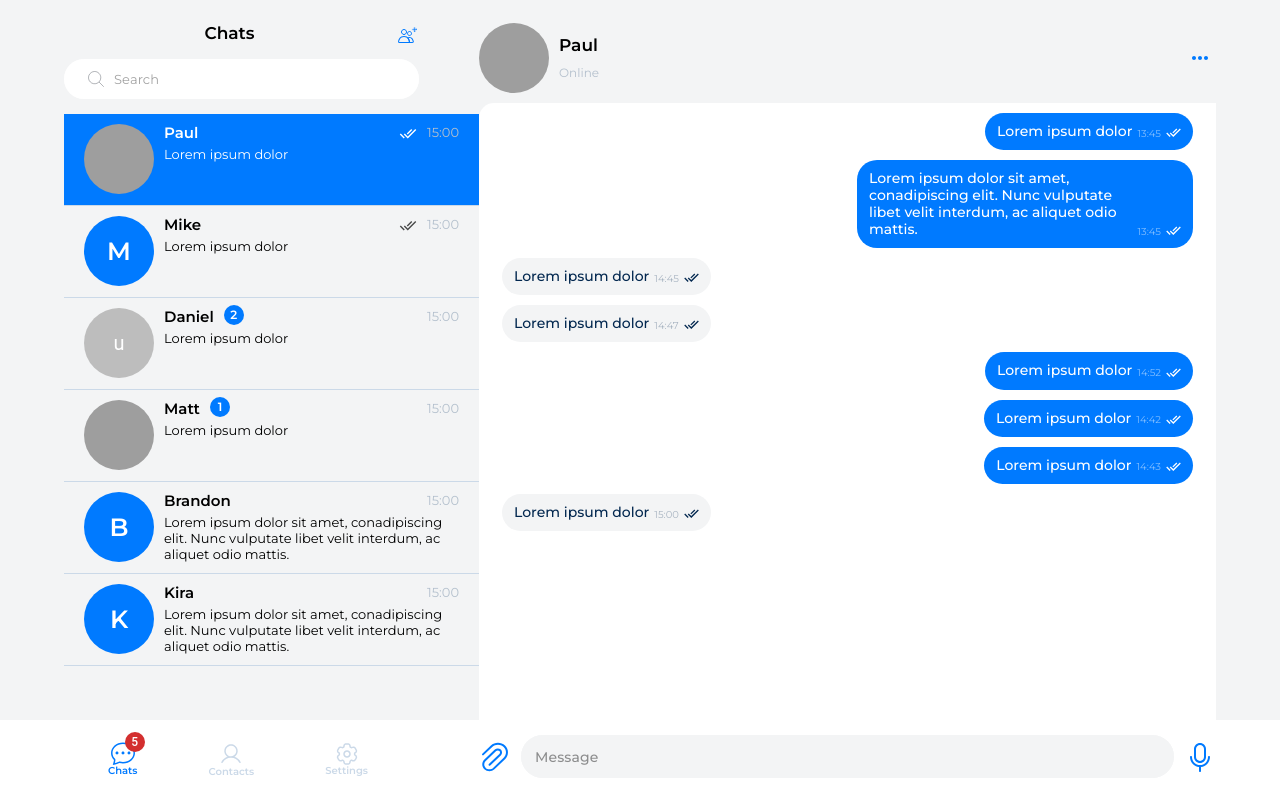
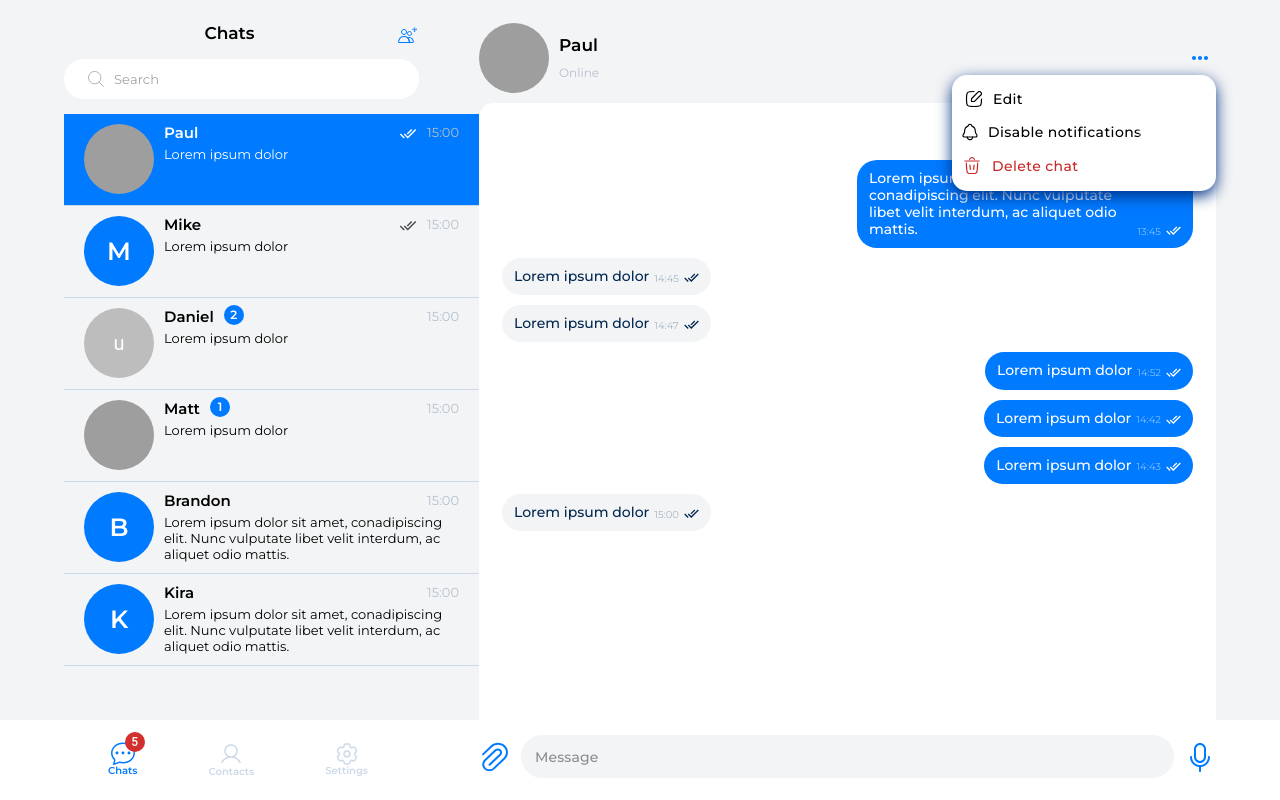
Before and after one commit to XSpiritBalanceX/Web-Chat, a React (Create React App) app: page /chats/1 in a window 1280 px wide. Both pictures are taken after a click on the button 1200 px from the left and 58 px from the top of the page. Built offline with nearby package versions, Linux system fonts and the light colour scheme; grey boxes are pictures that could not be loaded.

Commit message:
added modal  in header of conversation

```diff
--- /dev/null
+++ b/src/components/buttons/FirstPartConversationButtons.tsx
@@ -0,0 +1,53 @@
+import { Button } from "@mui/material";
+import { translate } from "@i18n";
+import EditIcon from "@components/icons/EditIcon";
+import BellIcon from "@components/icons/BellIcon";
+import BucketIcon from "@components/icons/BucketIcon";
+
+interface IFirstPartConversationButtonsProps {
+  user_id: number;
+  cbHandleNavigationInModal: (name: string) => void;
+}
+
+const FirstPartConversationButtons = ({
+  user_id,
+  cbHandleNavigationInModal,
+}: IFirstPartConversationButtonsProps) => {
+  const { t } = translate("translate", { keyPrefix: "chatPage" });
+
+  const handleEditConversation = () => {
+    console.log("edit conversation", user_id);
+  };
+
+  const handleNavigationInModal = (e: React.MouseEvent<HTMLButtonElement>) => {
+    const { name } = e.currentTarget;
+    cbHandleNavigationInModal(name);
+  };
+
+  const handleDeleteConversation = () => {
+    console.log("delete conversation", user_id);
+  };
+
+  return (
+    <>
+      <Button type="button" onClick={handleEditConversation}>
+        <EditIcon fill="#000000" />
+        {t("edit")}
+      </Button>
+      <Button type="button" name="button_1" onClick={handleNavigationInModal}>
+        <BellIcon fill="#000000" />
+        {t("turnOffNotif")}
+      </Button>
+      <Button
+        type="button"
+        className="redConversationButton"
+        onClick={handleDeleteConversation}
+      >
+        <BucketIcon fill="#C92727" />
+        {t("deleteChat")}
+      </Button>
+    </>
+  );
+};
+
+export default FirstPartConversationButtons;
--- /dev/null
+++ b/src/components/buttons/SecondPartConversationButtons.tsx
@@ -0,0 +1,75 @@
+import { Button } from "@mui/material";
+import { translate } from "@i18n";
+import ArrowBackIosNewIcon from "@mui/icons-material/ArrowBackIosNew";
+import BellSleepyIcon from "@components/icons/BellSleepyIcon";
+import SoundOffIcon from "@components/icons/SoundOffIcon";
+import BanICon from "@components/icons/BanICon";
+import BellDisabledIcon from "@components/icons/BellDisabledIcon";
+
+interface ISecondPartConversationButtonsProps {
+  user_id: number;
+  cbHandleNavigationInModal: (name: string) => void;
+}
+
+const SecondPartConversationButtons = ({
+  user_id,
+  cbHandleNavigationInModal,
+}: ISecondPartConversationButtonsProps) => {
+  const { t } = translate("translate", { keyPrefix: "chatPage" });
+  const handleNavigationInModal = (e: React.MouseEvent<HTMLButtonElement>) => {
+    const { name } = e.currentTarget;
+    cbHandleNavigationInModal(name);
+  };
+
+  const handleTurnOffSound = () => {
+    console.log("turn off sound", user_id);
+  };
+
+  const handleDisableNotification = () => {
+    console.log("turn off notification", user_id);
+  };
+
+  const handleBlockUser = () => {
+    console.log("block user", user_id);
+  };
+
+  return (
+    <>
+      <Button
+        type="button"
+        name="button_back_1"
+        onClick={handleNavigationInModal}
+        className="backButton"
+      >
+        <ArrowBackIosNewIcon fill="#000000" />
+        {t("back")}
+      </Button>
+      <Button type="button" name="button_2" onClick={handleNavigationInModal}>
+        <BellSleepyIcon fill="#000000" />
+        {t("disabledTemp")}
+      </Button>
+      <Button type="button" onClick={handleTurnOffSound}>
+        <SoundOffIcon fill="#000000" />
+        {t("turnOffSound")}
+      </Button>
+      <Button
+        type="button"
+        className="redConversationButton"
+        onClick={handleDisableNotification}
+      >
+        <BellDisabledIcon fill="#C92727" />
+        {t("offNotifications")}
+      </Button>
+      <Button
+        type="button"
+        className="redConversationButton"
+        onClick={handleBlockUser}
+      >
+        <BanICon fill="#C92727" />
+        {t("block")}
+      </Button>
+    </>
+  );
+};
+
+export default SecondPartConversationButtons;
--- /dev/null
+++ b/src/components/buttons/ThirdPartConversationButtons.tsx
@@ -0,0 +1,58 @@
+import { Button } from "@mui/material";
+import { translate } from "@i18n";
+import ArrowBackIosNewIcon from "@mui/icons-material/ArrowBackIosNew";
+
+interface IThirdPartConversationButtonsProps {
+  user_id: number;
+  cbHandleNavigationInModal: (name: string) => void;
+}
+
+const ThirdPartConversationButtons = ({
+  user_id,
+  cbHandleNavigationInModal,
+}: IThirdPartConversationButtonsProps) => {
+  const { t } = translate("translate", { keyPrefix: "chatPage" });
+
+  const handleNavigationInModal = (e: React.MouseEvent<HTMLButtonElement>) => {
+    const { name } = e.currentTarget;
+    cbHandleNavigationInModal(name);
+  };
+
+  const handleOffNotification = (e: React.MouseEvent<HTMLButtonElement>) => {
+    const { name } = e.currentTarget;
+    console.log("off notifications: ", name);
+  };
+
+  const buttonsNames = [
+    { label: "dontDist1Hour", name: "1_hour" },
+    { label: "dontDist24Hours", name: "24_hours" },
+    { label: "dontDist7Days", name: "7_days" },
+    { label: "dontDist1Month", name: "1_month" },
+  ];
+
+  return (
+    <>
+      <Button
+        type="button"
+        name="button_back_2"
+        onClick={handleNavigationInModal}
+        className="backButton"
+      >
+        <ArrowBackIosNewIcon fill="#000000" />
+        {t("back")}
+      </Button>
+      {buttonsNames.map((el, ind) => (
+        <Button
+          key={ind}
+          type="button"
+          name={el.name}
+          onClick={handleOffNotification}
+        >
+          {t(el.label)}
+        </Button>
+      ))}
+    </>
+  );
+};
+
+export default ThirdPartConversationButtons;
--- a/src/components/itemInChat/ConversationItem.tsx
+++ b/src/components/itemInChat/ConversationItem.tsx
@@ -6,6 +6,7 @@
 import UsersChat from "./UsersChat";
 import moment from "moment";
 import ControlsChat from "./ControlsChat";
+import ConversationModal from "@components/modals/ConversationModal";
 import "./ItemChat.scss";
 
 const ConversationItem = ({
@@ -21,6 +22,7 @@
   const [currentMessages, setCurrentMessages] = useState(messages);
   const [isSelectedMessage, setIsSelectedMessage] = useState(false);
   const [selectedMessages, setSelectedMessages] = useState<number[]>([]);
+  const [isShowModal, setIsShowModal] = useState(false);
 
   useEffect(() => {
     !selectedMessages.length && setIsSelectedMessage(false);
@@ -81,6 +83,10 @@
     console.log("resend messages");
   };
 
+  const handleShowModal = () => {
+    setIsShowModal(!isShowModal);
+  };
+
   const lastUserActivity = (time: string) => {
     const currentTime = moment();
     const userTime = moment(time);
@@ -114,9 +120,14 @@
                 </p>
               )}
             </Box>
-            <Button type="button" className="moreOptionsButton">
+            <Button
+              type="button"
+              className="moreOptionsButton"
+              onClick={handleShowModal}
+            >
               <MoreHorizIcon />
             </Button>
+            {isShowModal && <ConversationModal user_id={user_id} />}
           </Box>
         )}
         {isSelectedMessage && (
--- a/src/components/itemInChat/ItemChat.scss
+++ b/src/components/itemInChat/ItemChat.scss
@@ -165,6 +165,7 @@
       justify-content: space-between;
       align-items: center;
       width: calc(100% - 80px);
+      position: relative;
       .userName {
         margin: 0 0 10px 0;
         @extend %h1;
--- /dev/null
+++ b/src/components/modals/ConversationModal.tsx
@@ -0,0 +1,52 @@
+import { useState } from "react";
+import { Box } from "@mui/material";
+import FirstPartConversationButtons from "@components/buttons/FirstPartConversationButtons";
+import SecondPartConversationButtons from "@components/buttons/SecondPartConversationButtons";
+import ThirdPartConversationButtons from "@components/buttons/ThirdPartConversationButtons";
+import "./Modals.scss";
+
+interface IConversationModalProps {
+  user_id: number;
+}
+
+const ConversationModal = ({ user_id }: IConversationModalProps) => {
+  const [stepOfButtons, setStepOfButtons] = useState(1);
+
+  const handleNavigationInModal = (name: string) => {
+    name === "button_1" && setStepOfButtons(2);
+    name === "button_back_1" && setStepOfButtons(1);
+    name === "button_2" && setStepOfButtons(3);
+    name === "button_back_2" && setStepOfButtons(2);
+  };
+
+  return (
+    <Box className="conversationModalBox">
+      {stepOfButtons === 1 && (
+        <>
+          <FirstPartConversationButtons
+            user_id={user_id}
+            cbHandleNavigationInModal={handleNavigationInModal}
+          />
+        </>
+      )}
+      {stepOfButtons === 2 && (
+        <>
+          <SecondPartConversationButtons
+            user_id={user_id}
+            cbHandleNavigationInModal={handleNavigationInModal}
+          />
+        </>
+      )}
+      {stepOfButtons === 3 && (
+        <>
+          <ThirdPartConversationButtons
+            user_id={user_id}
+            cbHandleNavigationInModal={handleNavigationInModal}
+          />
+        </>
+      )}
+    </Box>
+  );
+};
+
+export default ConversationModal;
--- a/src/components/modals/Modals.scss
+++ b/src/components/modals/Modals.scss
@@ -38,3 +38,39 @@
     color: map-get($theme-colors, "red");
   }
 }
+
+.conversationModalBox {
+  position: absolute;
+  right: 0;
+  top: 40px;
+  padding: 15px 10px;
+  background-color: map-get($theme-colors, "white");
+  border-radius: 15px;
+  display: flex;
+  flex-direction: column;
+  align-items: flex-start;
+  box-shadow: map-deep-get($theme-colors, "shadow", "deep-blue-shadow");
+  width: 244px;
+  button {
+    padding: 0;
+    @extend %body-1-medium;
+    text-transform: none;
+    margin-bottom: 15px;
+    color: map-get($theme-colors, "black");
+    border-radius: 0;
+    svg {
+      margin-right: 10px;
+    }
+  }
+  button:last-child {
+    margin-bottom: 0;
+  }
+  .redConversationButton {
+    color: map-get($theme-colors, "red");
+  }
+  .backButton {
+    svg {
+      font-size: 19px;
+    }
+  }
+}
--- a/src/i18n/english.json
+++ b/src/i18n/english.json
@@ -20,6 +20,7 @@
       "disabledTemp": "Disable temporarily",
       "turnOffSound": "Turn off the sound",
       "block": "Block",
+      "offNotifications": "Off notifications",
       "dontDist1Hour": "Do not disturb 1 hour",
       "dontDist24Hours": "Do not disturb 24 hours",
       "dontDist7Days": "Do not disturb for 7 days",
--- a/src/i18n/russian.json
+++ b/src/i18n/russian.json
@@ -20,6 +20,7 @@
       "disabledTemp": "Отключить на время",
       "turnOffSound": "Выключить звук",
       "block": "Заблокировать",
+      "offNotifications": "Выкл. уведомления",
       "dontDist1Hour": "Не беспокоить 1 час",
       "dontDist24Hours": "Не беспокоить 24 часа",
       "dontDist7Days": "Не беспокоить 7 дней",
```
